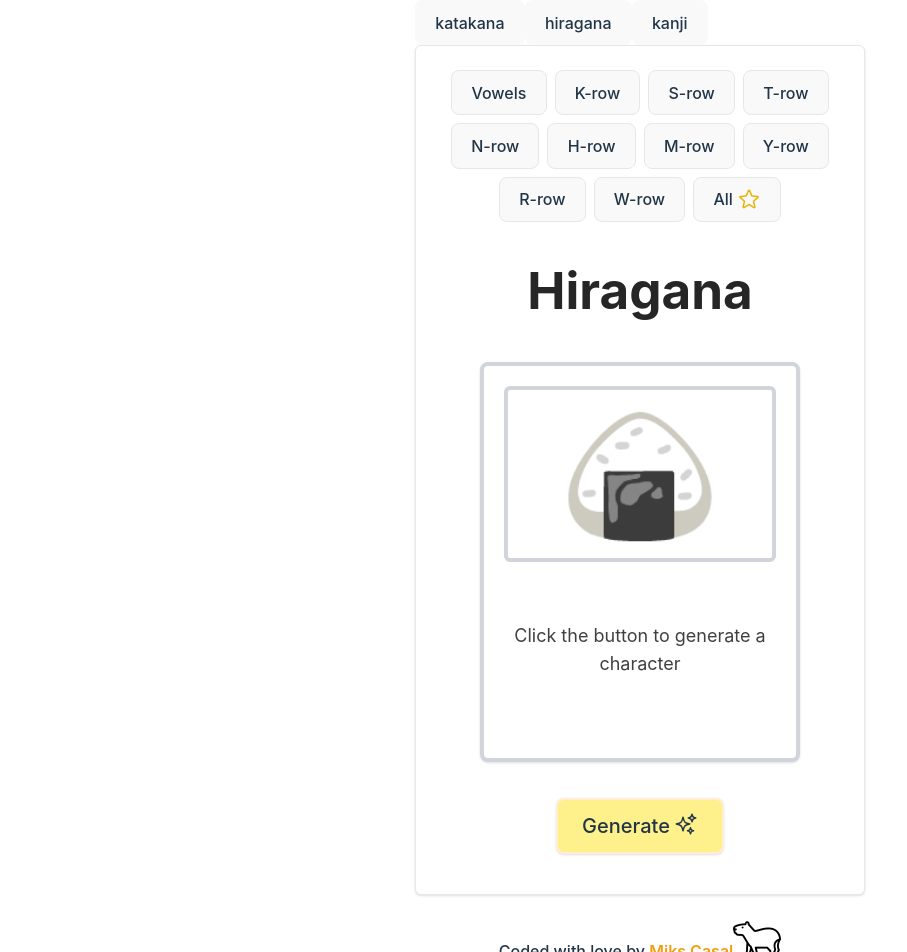
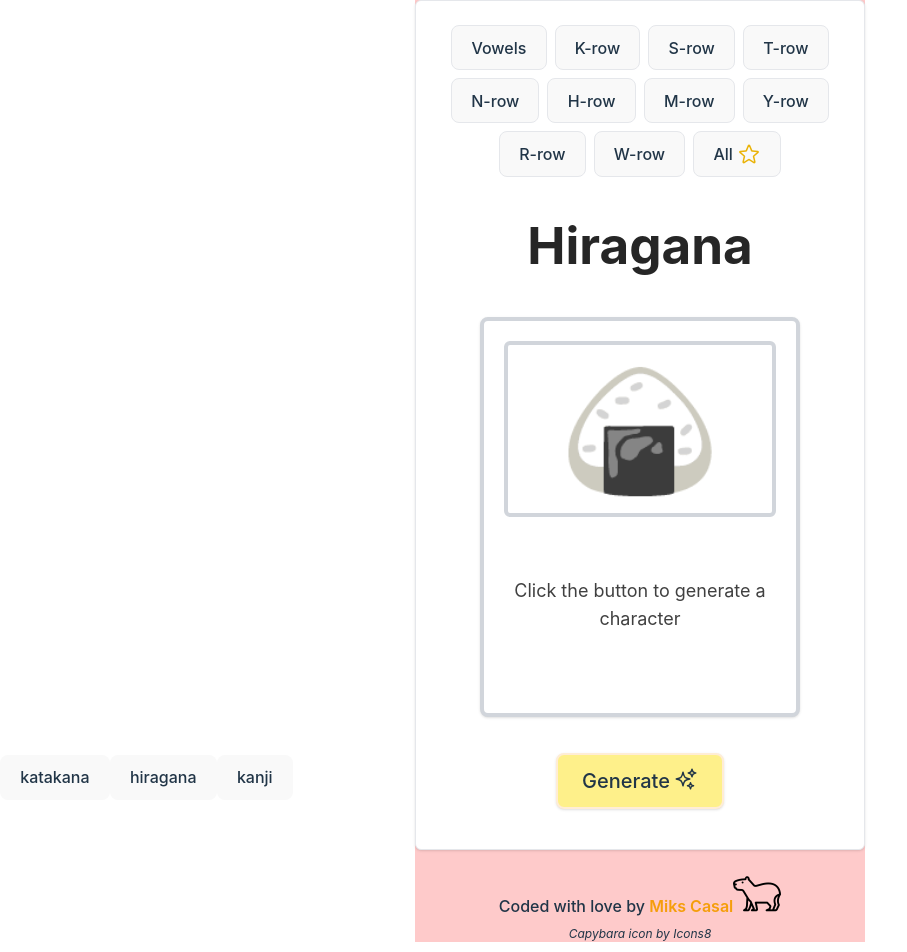
Before and after one commit to mikskywalker/japanese-flashcards, a React (Vite) app in the folder flashcards/: page / in a window 1280 px wide. Shown: the top 952 px of the page, without its empty margins (0-907 px from the left). Built offline with nearby package versions, Linux system fonts and the light colour scheme.

Commit message:
initial setup for footers

```diff
--- a/flashcards/src/App.tsx
+++ b/flashcards/src/App.tsx
@@ -40,20 +40,25 @@ function App() {
   }
 
   return (
-    <div className="">
-      {mainOptions.map((o) => {
-        return (
-          <button key={o.id} onClick={() => setStudyChoice(o)}>
-            {o.title}
-          </button>
-        );
-      })}
-
+    <div className="bg-red-200 min-h-[50rem]">
       <div className="bg-white rounded md:border md:rounded-md md:shadow dark:bg-neutral-800 dark:text-white">
         {getChosenStudy(studyChoice.id)}
       </div>
 
       <Footer />
+
+      <div
+        // todo: add footer option choices
+        className="fixed bottom-0 left-0"
+      >
+        {mainOptions.map((o) => {
+          return (
+            <button className="" key={o.id} onClick={() => setStudyChoice(o)}>
+              {o.title}
+            </button>
+          );
+        })}
+      </div>
     </div>
   );
 }
--- a/flashcards/src/components/Footer.tsx
+++ b/flashcards/src/components/Footer.tsx
@@ -3,8 +3,8 @@ import CapyLight from "../assets/light-icons8-capybara-96.png";
 
 export default function Footer() {
   return (
-    <footer className="mb-5 text-center dark:bg-neutral-900 dark:text-white ">
-      <div className="pt-5 pb-1 flex justify-center items-end w-full">
+    <footer className="text-center dark:bg-neutral-900 dark:text-white ">
+      <div className="flex items-end justify-center w-full pt-5 pb-1">
         <p className="font-medium">
           Coded with love by{" "}
           <a
@@ -18,15 +18,15 @@ export default function Footer() {
         <img
           src={CapyLight}
           alt="A logo of a Capybara"
-          className="h-12 light-image block dark:hidden"
+          className="block h-12 light-image dark:hidden"
         />
         <img
-          className="h-12 dark-image hidden dark:block"
+          className="hidden h-12 dark-image dark:block"
           src={CapyDark}
           alt="A logo of a Capybara"
         />
       </div>
-      <div className="text-xs italic pt-1">
+      <div className="pt-1 text-xs italic">
         <a target="_blank" href="https://icons8.com/icon/uoOWMrUsQgHs/capybara">
           Capybara
         </a>{" "}
--- a/flashcards/src/components/Hiragana.tsx
+++ b/flashcards/src/components/Hiragana.tsx
@@ -24,13 +24,13 @@ export default function Hiragana() {
   };
 
   return (
-    <div className="text-center max-w-md">
-      <div className="grid grid-cols-1 pb-10 justify-items-center gap-4">
+    <div className="max-w-md text-center">
+      <div className="grid grid-cols-1 gap-4 pb-10 justify-items-center">
         {/* Row Options */}
         <div className="my-5">
           {hiraganaButtonRows.map((option) => (
             <button
-              className="border-gray-200 inline-flex gap-1 m-1 hover:bg-yellow-100 hover:border-yellow-400 active:bg-yellow-100 focus:outline-none focus:ring focus:ring-yellow-300 dark:hover:bg-yellow-500 dark:hover:text-neutral-800"
+              className="inline-flex gap-1 m-1 border-gray-200 hover:bg-yellow-100 hover:border-yellow-400 active:bg-yellow-100 focus:outline-none focus:ring focus:ring-yellow-300 dark:hover:bg-yellow-500 dark:hover:text-neutral-800"
               key={option.id}
               onClick={() => {
                 setChosenOptionTitle(option.title);
@@ -63,7 +63,7 @@ export default function Hiragana() {
           </h1>
         </div>
         <div>
-          <h2 className="h-3 font-bold italic text-neutral-800">
+          <h2 className="h-3 italic font-bold text-neutral-800">
             {chosenOptionTitle && `"${chosenOptionTitle}"`}
           </h2>
         </div>
@@ -72,7 +72,7 @@ export default function Hiragana() {
         </div>
         <div>
           <button
-            className="bg-yellow-200 mt-5 text-xl shadow border-orange-100 border-2 hover:border-yellow-400 active:bg-yellow-100 focus:outline-none focus:ring focus:ring-yellow-300 inline-flex gap-1 dark:text-neutral-800 dark:bg-yellow-500 dark:border-yellow-400 dark:active:bg-yellow-600 dark:focus:ring-yellow-300 dark:hover:bg-yellow-600 dark:hover:text-white"
+            className="inline-flex gap-1 mt-5 text-xl bg-yellow-200 border-2 border-orange-100 shadow hover:border-yellow-400 active:bg-yellow-100 focus:outline-none focus:ring focus:ring-yellow-300 dark:text-neutral-800 dark:bg-yellow-500 dark:border-yellow-400 dark:active:bg-yellow-600 dark:focus:ring-yellow-300 dark:hover:bg-yellow-600 dark:hover:text-white"
             onClick={generateHiraganaCharacter}
           >
             Generate
```
